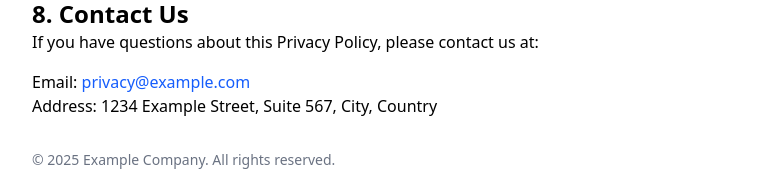
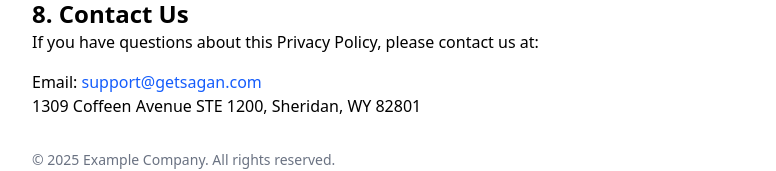
Before and after one commit to SaganOrg/command-center, a Next.js app: page /privacy-policy in a window 1280 px wide. Shown: the part 1302-1473 px from the top of the page, without its empty margins (248-1024 px from the left). Built offline with nearby package versions, Linux system fonts and the light colour scheme.

Commit message:
added email and address in privacy policy

```diff
--- a/src/app/(legal)/privacy-policy/page.jsx
+++ b/src/app/(legal)/privacy-policy/page.jsx
@@ -49,8 +49,8 @@ export default function PrivacyPolicy() {
 
         <h2 class="text-2xl font-semibold mt-6">8. Contact Us</h2>
         <p class="mb-4">If you have questions about this Privacy Policy, please contact us at:</p>
-        <p class="mb-4">Email: <a href="mailto:privacy@example.com" class="text-blue-600 hover:underline">privacy@example.com</a><br />
-        Address: 1234 Example Street, Suite 567, City, Country</p>
+        <p class="mb-4">Email: <a href="mailto:privacy@example.com" class="text-blue-600 hover:underline">support@getsagan.com</a><br />
+        1309 Coffeen Avenue STE 1200, Sheridan, WY 82801</p>
 
         <div class="mt-8 text-sm text-gray-500">
             <p>© 2025 Example Company. All rights reserved.</p>
```
